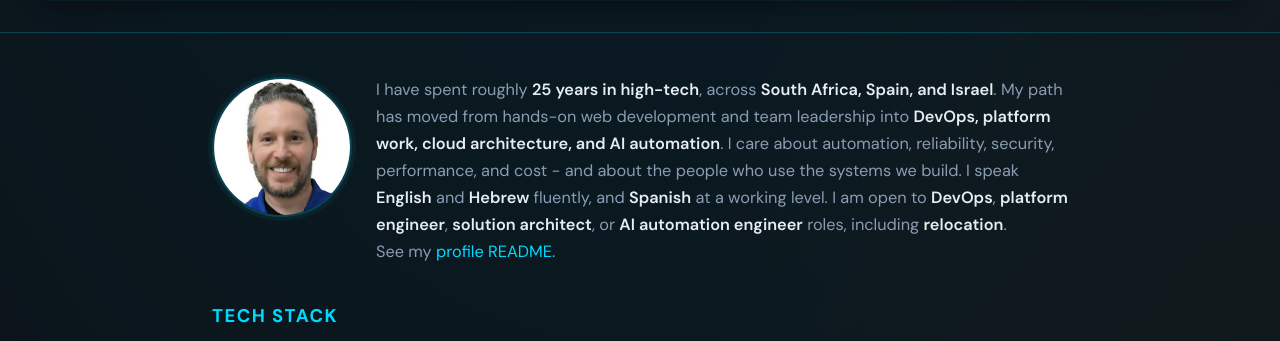
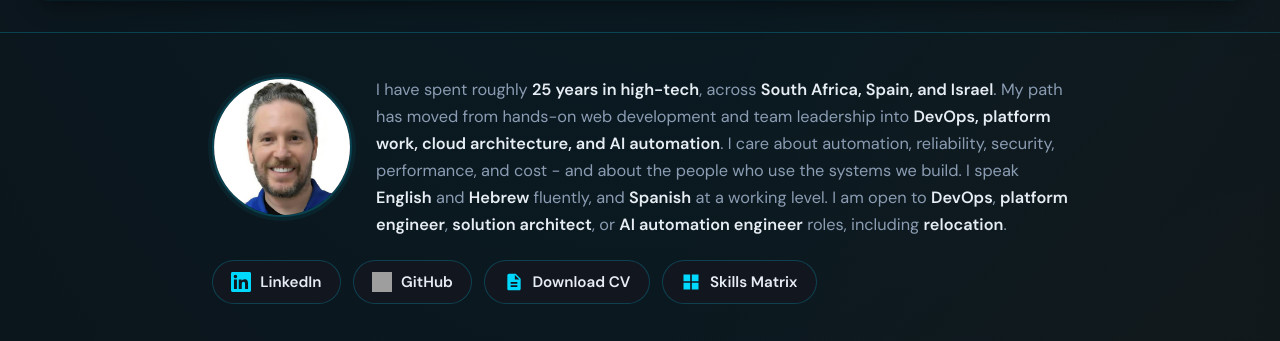
Before and after one commit to talorlik/talorlik, a website: page docs/index.html in a window 1280 px wide. Shown: the part 1060-1401 px from the top of the page. Drawn offline with Linux system fonts and the light colour scheme; grey boxes are pictures that could not be loaded.

Commit message:
Added buttons to LinkedIn, GitHub, CV, and Skills.

```diff
--- a/docs/index.html
+++ b/docs/index.html
@@ -85,8 +85,76 @@
           <strong>DevOps</strong>, <strong>platform engineer</strong>, <strong>solution architect</strong>, or
           <strong>AI automation engineer</strong> roles, including
           <strong>relocation</strong>.
-          <br />See my <a href="https://github.com/talorlik/talorlik">profile README</a>.
         </p>
+      </div>
+
+      <div class="bio-links">
+        <a
+          class="bio-btn"
+          href="https://linkedin.com/in/tal-orlik"
+          rel="noopener noreferrer"
+          target="_blank">
+          <img
+            class="bio-btn__icon"
+            src="./profile-icons/linkedin.svg"
+            width="20"
+            height="20"
+            alt=""
+            aria-hidden="true"
+            loading="lazy"
+            decoding="async"
+          />
+          <span>LinkedIn</span>
+        </a>
+        <a
+          class="bio-btn"
+          href="https://github.com/talorlik/talorlik"
+          rel="noopener noreferrer"
+          target="_blank">
+          <img
+            class="bio-btn__icon"
+            src="https://cdn.simpleicons.org/github/00d9ff"
+            width="20"
+            height="20"
+            alt=""
+            aria-hidden="true"
+            loading="lazy"
+            decoding="async"
+          />
+          <span>GitHub</span>
+        </a>
+        <a
+          class="bio-btn"
+          href="./content/talorlik-cv-latest.pdf"
+          download>
+          <img
+            class="bio-btn__icon"
+            src="./profile-icons/cv.svg"
+            width="20"
+            height="20"
+            alt=""
+            aria-hidden="true"
+            loading="lazy"
+            decoding="async"
+          />
+          <span>Download CV</span>
+        </a>
+        <a
+          class="bio-btn"
+          href="./content/skills-matrix.pdf"
+          download>
+          <img
+            class="bio-btn__icon"
+            src="./profile-icons/skills-matrix.svg"
+            width="20"
+            height="20"
+            alt=""
+            aria-hidden="true"
+            loading="lazy"
+            decoding="async"
+          />
+          <span>Skills Matrix</span>
+        </a>
       </div>
 
       <section class="tech-stack" aria-labelledby="tech-stack-heading">
--- a/docs/styles.css
+++ b/docs/styles.css
@@ -163,7 +163,42 @@ section.hero h1 {
   align-items: flex-start;
   gap: clamp(1rem, 3vw, 1.5rem);
   width: 100%;
+  margin: 0 0 clamp(1rem, 3vw, 1.35rem);
+}
+
+.bio-links {
+  display: flex;
+  flex-wrap: wrap;
+  gap: 0.75rem;
   margin: 0 0 clamp(2rem, 5vw, 2.5rem);
+}
+
+.bio-btn {
+  display: inline-flex;
+  align-items: center;
+  gap: 0.55rem;
+  min-height: 44px;
+  padding: 0.45rem 1.15rem;
+  background: var(--bg-elevated);
+  border: 1px solid var(--border);
+  border-bottom: 1px solid var(--border);
+  border-radius: 999px;
+  color: var(--text);
+  font-weight: 600;
+  font-size: clamp(0.9rem, 2.4vw, 0.95rem);
+  line-height: 1.2;
+}
+
+.bio-btn:hover {
+  border-color: var(--cyan);
+  color: var(--cyan);
+}
+
+.bio-btn__icon {
+  width: 1.25rem;
+  height: 1.25rem;
+  display: block;
+  flex: 0 0 auto;
 }
 
 .profile-pic {
```
Also changed, not shown: README.md, docs/buttons/cv.svg (added), docs/buttons/github.svg (added), docs/buttons/linkedin.svg (added), docs/buttons/skills-matrix.svg (added), docs/profile-icons/cv.svg (added), docs/profile-icons/linkedin.svg (added), docs/profile-icons/skills-matrix.svg (added), 2 other files.
